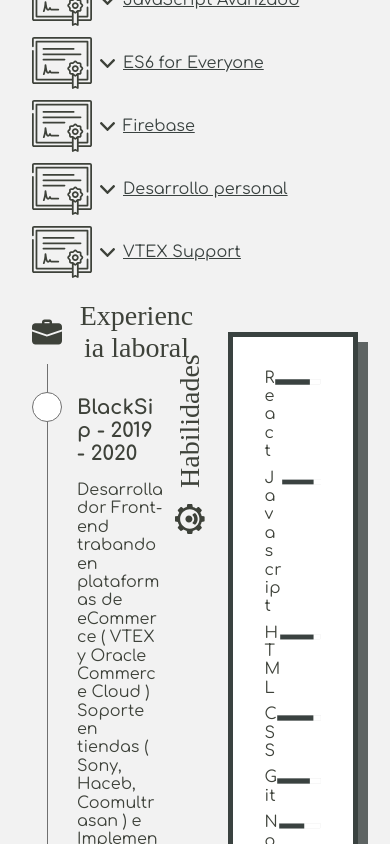
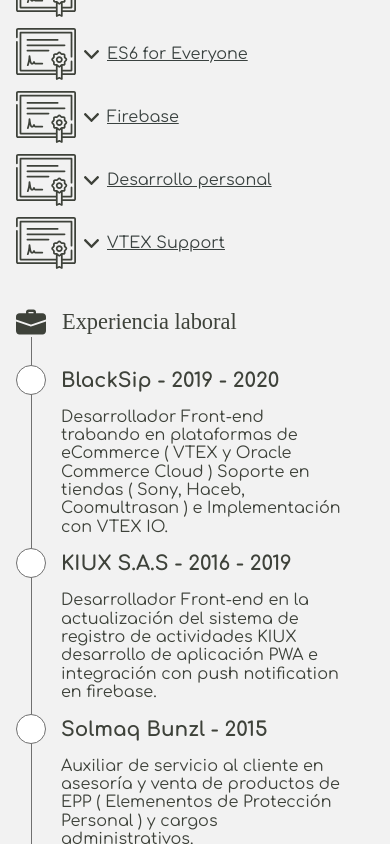
Before and after one commit to JohnAlexanderG/cv-johnalexanderg, a Svelte app: page / in a window 390 px wide. Shown: the part 897-1741 px from the top of the page. Built offline with nearby package versions, Linux system fonts and the light colour scheme; a web font is replaced by a local one.

Commit message:
[Update] - Reponsive Mobile (Ajustes en el responsive)

```diff
--- a/src/App.svelte
+++ b/src/App.svelte
@@ -37,12 +37,23 @@
         max-width: 1024px;
         margin: 0 auto;
         height: auto;
-        padding: 2rem;
+        padding: 1rem;
+    }
+    @media screen and (min-width:1024px) {
+        main {
+            padding: 2rem;
+        }
     }
 
     .w-exp-and-skills {
         display: flex;
+        flex-direction: column;
         justify-content: space-between;
+    }
+    @media screen and (min-width:1024px) {
+        .w-exp-and-skills {
+            flex-direction: row;
+        }
     }
 </style>
 
--- a/src/components/Certificates.svelte
+++ b/src/components/Certificates.svelte
@@ -4,13 +4,9 @@
 
 <style>
     .certificates-wrapper {
-        margin-bottom: 1rem;
+        margin-bottom: 2rem;
     }
-    @media screen and (min-width:1024px) {
-        .certificates-wrapper {
-            margin-bottom: 2rem;
-        }
-    }
+
     .certificates-wrapper .title {
         font-family: 'Chelsea Market', cursive;
         font-weight: normal;
--- a/src/components/Skills.svelte
+++ b/src/components/Skills.svelte
@@ -5,17 +5,30 @@
 <style>
     .skills {
         position: relative;
-        width: 40%;
         padding-top: 2rem;
+        max-width: 384px;
+    }
+    @media screen and (min-width:1024px) {
+        .skills {
+            width: 40%;
+        }
     }
 
     .skills .title-content {
         display: flex;
         align-items: center;
-        position: absolute;
-        transform: rotate(-90deg);
-        top: 8rem;
-        left: -8rem;
+        margin-bottom: 2rem;
+    }
+    @media screen and (min-width:1024px) {
+        .skills .title-content {
+            display: flex;
+            align-items: center;
+            position: absolute;
+            transform: rotate(-90deg);
+            top: 8rem;
+            left: -8rem;
+            margin-bottom: 0;
+        }
     }
 
     .skills .title-content .title {
@@ -29,15 +42,33 @@
     .skills .content {
         background-color: #ffffff;
         border: 5px solid #3A4240;
-        padding: 2rem;
+        padding: 1rem;
         box-shadow: 10px 10px 0px 0px rgba(58, 66, 64, 0.8);
+    }
+    @media screen and (min-width:1024px) {
+        .skills .content {
+            padding: 2rem;
+        }
     }
 
     .skills .content .item {
         display: flex;
         justify-content: space-between;
+        flex-direction: column;
         width: 100%;
         margin-bottom: 0.5rem;
+    }
+    @media screen and (min-width:360px) {
+        .skills .content .item {
+            align-items: center;
+            flex-direction: row;
+            font-size: 0.8rem;
+        }
+    }
+    @media screen and (min-width:420px) {
+        .skills .content .item {
+            font-size: 1rem;
+        }
     }
 
     .skills .content .item:last-child {
--- a/src/components/WorkExperience.svelte
+++ b/src/components/WorkExperience.svelte
@@ -1,6 +1,11 @@
 <style>
     .work-experience {
-        width: 50%;
+        max-width: 480px;
+    }
+    @media screen and (min-width:1024px){
+        .work-experience {
+            width: 50%;
+        }
     }
 
     .work-experience .title-content {
@@ -11,9 +16,14 @@
     .title-content .title {
         font-family: 'Chelsea Market', cursive;
         font-weight: normal;
-        font-size: 1.75rem;
         margin: 0;
         text-align: center;
+        font-size: 1.4rem;
+    }
+    @media screen and (min-width:1024px) {
+        .title-content .title {
+            font-size: 1.75rem;
+        }
     }
 
     .content {
```
